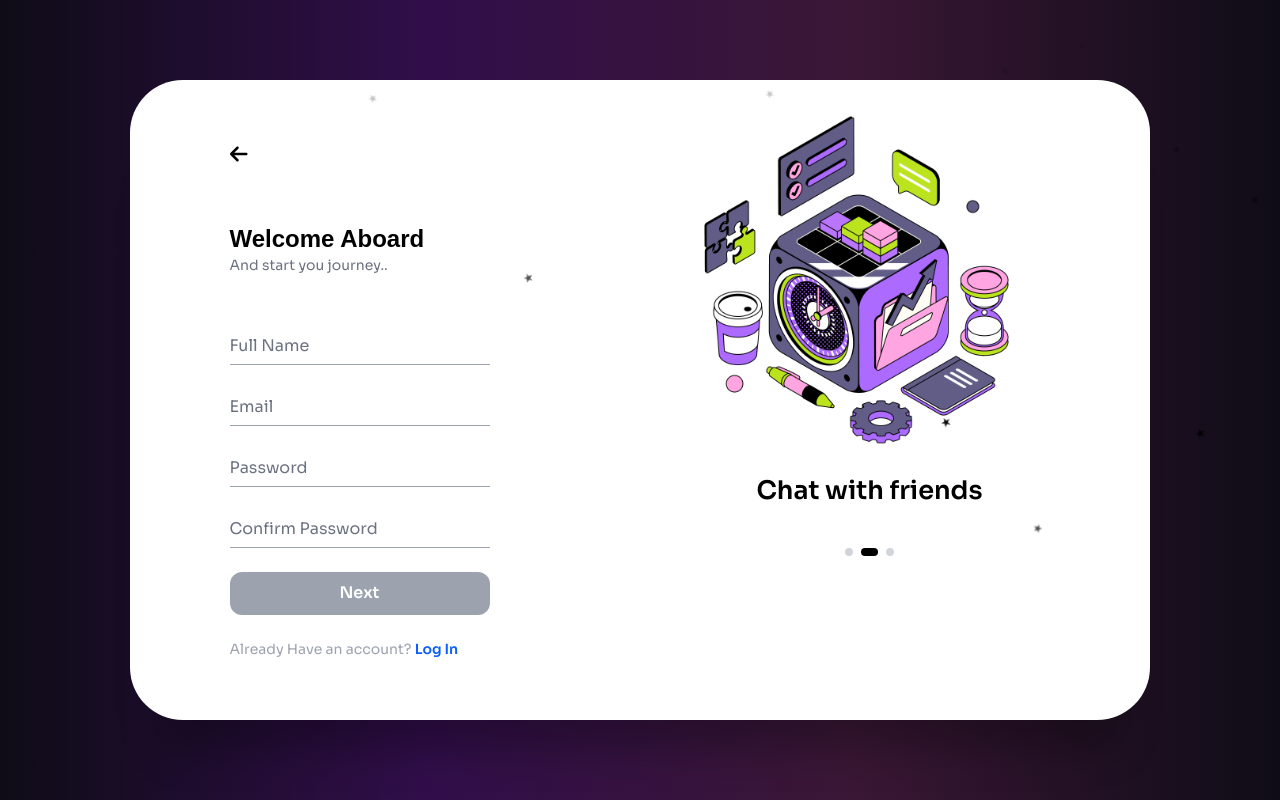
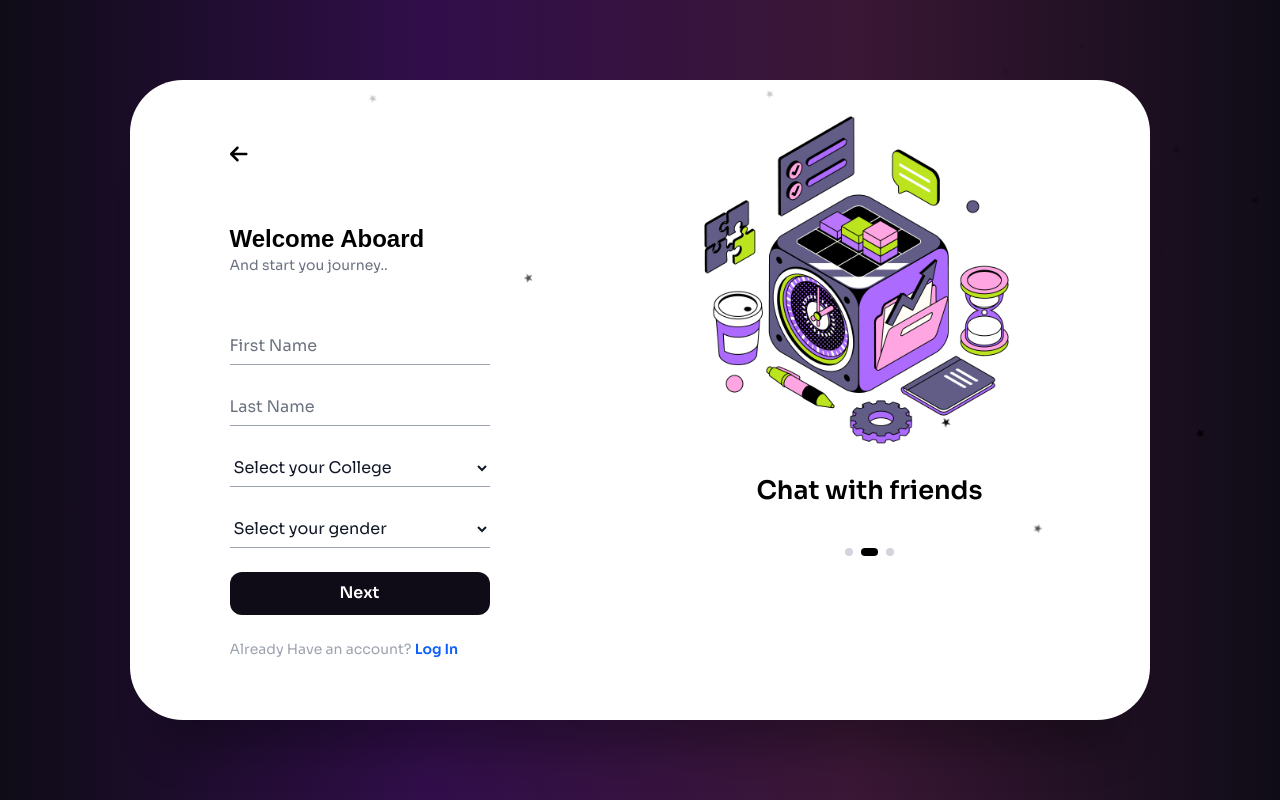
Before and after one commit to aakarsh-sharma118/clgvibe-dark, a React (Vite) app: page /clgvibe-dark/signup in a window 1280 px wide. Built offline with nearby package versions, Linux system fonts and the light colour scheme.

Commit message:
Code Recatoring

```diff
--- a/src/components/Login/LoginPage.jsx
+++ b/src/components/Login/LoginPage.jsx
@@ -17,7 +17,7 @@ const TextInput = ({
   focusedField,
   isEmpty,
   type = "text",
-  minLength = 4,
+  minLength = 2,
 }) => (
   <div className="relative h-[37px]">
     <input
@@ -34,6 +34,7 @@ const TextInput = ({
       required
     />
     <label
+      htmlFor={name}
       className={`absolute left-0 top-1/2 transform -translate-y-1/2 text-gray-500 transition-all duration-300 ${
         focusedField === name || !isEmpty
           ? "text-sm top-[-2px]"
@@ -65,12 +66,16 @@ const LoginPage = (props) => {
     email: "",
     password: "",
     confirmPassword: "",
-    fullName: "",
+    firstName: "",
+    lastName: "",
     gender: "",
     college: "",
     agreeTerms: false,
     applyForCollege: false,
   });
+
+  // State to track form-specific error messages
+  const [formErrors, setFormErrors] = useState({});
 
   // State to track the current step in the multi-step sign-up process
   const [currentStep, setCurrentStep] = useState(1);
@@ -107,6 +112,7 @@ const LoginPage = (props) => {
     } else {
       setSignUpFormData((prev) => ({ ...prev, [name]: value ?? "" }));
     }
+    setFormErrors({});
   };
 
   // Handle input focus
@@ -128,27 +134,66 @@ const LoginPage = (props) => {
     }
   };
 
+  // Validate email format
+  const isEmailValid = (email) => {
+    const emailRegex = /^[^\s@]+@[^\s@]+\.[^\s@]+$/;
+    return emailRegex.test(email);
+  };
+
   // Form submission handler for login
   const handleLoginSubmit = (e) => {
     e.preventDefault();
+    // Additional login validation logic can be added here
   };
 
   // Form submission handler for sign-up
   const handleSignUpSubmit = (e) => {
     e.preventDefault();
-    setCurrentStep(3)
+
+    const { email, password, confirmPassword, agreeTerms } = signUpFormData;
+
+    // Validation logic
+    const errors = {};
+    if (!email?.trim()) errors.email = "Email is required.";
+    else if (!isEmailValid(email)) errors.email = "Invalid email format.";
+    if (!password?.trim()) errors.password = "Password is required.";
+    if (password?.trim() !== confirmPassword?.trim())
+      errors.confirmPassword = "Passwords do not match.";
+    if (!agreeTerms) errors.agreeTerms = "You must agree to the terms.";
+
+    setFormErrors(errors);
+
+    if (Object.keys(errors).length === 0) {
+      setCurrentStep(3);
+    }
   };
 
   // Validate step 1 form
   const isStep1Valid = () => {
-    const { fullName, email, password, confirmPassword } = signUpFormData;
-    return (
-      fullName &&
-      email &&
-      password &&
-      confirmPassword &&
-      password === confirmPassword
-    );
+    const { firstName, lastName, college } = signUpFormData;
+    const errors = {};
+
+    // Validation logic
+    if (!firstName?.trim()) {
+      errors.firstName = "First Name is required.";
+    } else if (firstName.trim().length < 2) {
+      errors.firstName = "Please enter at least 2 characters.";
+    }
+
+    if (!lastName?.trim()) {
+      errors.lastName = "Last Name is required.";
+    } else if (lastName.trim().length < 2) {
+      errors.lastName = "Please enter at least 2 characters.";
+    }
+
+    if (!college?.trim()) {
+      errors.college = "You must select your College.";
+    }
+
+    setFormErrors(errors);
+
+    // Return whether the form is valid without setting the step here.
+    return Object.keys(errors).length === 0;
   };
 
   return (
@@ -186,13 +231,14 @@ const LoginPage = (props) => {
                 <button
                   type="button"
                   onClick={() => setIsLoginFormVisible(false)}
-                  className="text-[#0d5ffd] text-sm font-semibold hover:text-[#4a2c75] transition"
+                  className="text-color-link text-sm font-semibold hover:text-color-hover transition"
                 >
                   Sign up
                 </button>
               </div>
               {/* Login form fields */}
               <div className="space-y-6">
+                {/* Username Input Field */}
                 <TextInput
                   label="Username"
                   name="username"
@@ -203,10 +249,13 @@ const LoginPage = (props) => {
                   focusedField={focusedField}
                   isEmpty={isFieldEmpty("username")}
                 />
+
+                {/* Password Input Field */}
                 <TextInput
                   label="Password"
                   name="password"
                   type="password"
+                  minLength="8"
                   value={loginFormData.password}
                   onChange={handleInputChange}
                   onFocus={handleInputFocus}
@@ -215,14 +264,14 @@ const LoginPage = (props) => {
                   isEmpty={isFieldEmpty("password")}
                 />
                 {/* Sign in button */}
-                <button className="w-full h-[43px] bg-[#0F0C17] text-white rounded-xl font-semibold hover:bg-[#4a2c75] transition-all">
+                <button className="w-full h-[43px] bg-[#0F0C17] text-white rounded-xl font-semibold hover:bg-color-hover transition-all">
                   Sign In
                 </button>
                 <p className="text-sm text-gray-400">
                   Forgotten your password or login details?
                   <Link
                     to="/forgot-password"
-                    className="text-[#0d5ffd] hover:text-[#4a2c75] transition"
+                    className="text-color-link hover:text-color-hover transition"
                   >
                     {" "}
                     Get help{" "}
@@ -232,7 +281,7 @@ const LoginPage = (props) => {
               </div>
             </form>
           ) : currentStep === 1 ? (
-            // Step 1 of the Sign-up form
+            // Step 1 of sign-up form
             <form
               className="max-w-[260px] w-full mx-auto h-full pb-[10rem] sm:pb-0 flex flex-col justify-evenly transition-opacity duration-300"
               onSubmit={handleSignUpSubmit}
@@ -257,61 +306,101 @@ const LoginPage = (props) => {
               </div>
               {/* Form fields for step 1 */}
               <div className="space-y-6">
+                {/* First Name Input Field */}
                 <TextInput
-                  label="Full Name"
-                  name="fullName"
-                  value={signUpFormData.fullName}
+                  label="First Name"
+                  name="firstName"
+                  value={signUpFormData.firstName}
                   onChange={handleInputChange}
                   onFocus={handleInputFocus}
                   onBlur={handleInputBlur}
                   focusedField={focusedField}
-                  isEmpty={isFieldEmpty("fullName")}
+                  isEmpty={isFieldEmpty("firstName")}
                 />
+                {/* Validation errors */}
+                {formErrors.firstName &&
+                  formErrors.firstName &&
+                  formErrors.firstName !== "" && (
+                    <p
+                      className="text-red-500 text-xs !mt-1"
+                      key={formErrors.firstName}
+                    >
+                      {formErrors.firstName}
+                    </p>
+                  )}
+
+                {/* Last Name Input Field */}
                 <TextInput
-                  label="Email"
-                  name="email"
-                  type="email"
-                  value={signUpFormData.email}
+                  label="Last Name"
+                  name="lastName"
+                  value={signUpFormData.lastName}
                   onChange={handleInputChange}
                   onFocus={handleInputFocus}
                   onBlur={handleInputBlur}
                   focusedField={focusedField}
-                  isEmpty={isFieldEmpty("email")}
+                  isEmpty={isFieldEmpty("lastName")}
                 />
-                <TextInput
-                  label="Password"
-                  name="password"
-                  type="password"
-                  value={signUpFormData.password}
+                {/* Validation errors */}
+                {formErrors.lastName &&
+                  formErrors.lastName &&
+                  formErrors.lastName !== "" && (
+                    <p
+                      className="text-red-500 text-xs !mt-1"
+                      key={formErrors.lastName}
+                    >
+                      {formErrors.lastName}
+                    </p>
+                  )}
+
+                {/* College options */}
+                <div className="relative h-[37px]">
+                  <select
+                    name="college"
+                    value={signUpFormData.college}
                     onChange={handleInputChange}
-                  onFocus={handleInputFocus}
-                  onBlur={handleInputBlur}
-                  focusedField={focusedField}
-                  isEmpty={isFieldEmpty("password")}
-                />
-                <TextInput
-                  label="Confirm Password"
-                  name="confirmPassword"
-                  type="password"
-                  value={signUpFormData.confirmPassword}
+                    className="w-full h-full bg-transparent border-b border-gray-400 outline-none text-gray-900 focus:border-black transition-all duration-300 input-field"
+                    required
+                  >
+                    {colleges.map((college, index) => (
+                      <option key={index} value={college}>
+                        {college}
+                      </option>
+                    ))}
+                  </select>
+                </div>
+                {/* Validation errors */}
+                {formErrors.college &&
+                  formErrors.college &&
+                  formErrors.college !== "" && (
+                    <p
+                      className="text-red-500 text-xs !mt-1"
+                      key={formErrors.college}
+                    >
+                      {formErrors.college}
+                    </p>
+                  )}
+
+                {/* Gender options */}
+                <div className="relative h-[37px]">
+                  <select
+                    name="gender"
+                    value={signUpFormData.gender}
                     onChange={handleInputChange}
-                  onFocus={handleInputFocus}
-                  onBlur={handleInputBlur}
-                  focusedField={focusedField}
-                  isEmpty={isFieldEmpty("confirmPassword")}
-                />
-                {/* Step 1 Next button */}
+                    className="w-full h-full bg-transparent border-b border-gray-400 outline-none text-gray-900 focus:border-black transition-all duration-300 input-field"
+                    required
+                  >
+                    <option value="">Select your gender</option>
+                    <option value="Male">Male</option>
+                    <option value="Female">Female</option>
+                    <option value="Other">Other</option>
+                  </select>
+                </div>
+
+                {/* Continue To Step 2 button */}
                 <button
                   type="submit"
-                  className={`w-full h-[43px] ${
-                    isStep1Valid()
-                      ? "bg-[#0F0C17] hover:bg-[#4a2c75]"
-                      : "bg-gray-400"
-                  } text-white rounded-xl font-semibold transition-all ${
-                    !isStep1Valid() && "cursor-not-allowed"
-                  }`}
-                  disabled={!isStep1Valid()}
-                  onClick={() => setCurrentStep(2)}
+                  className="w-full h-[43px] bg-[#0F0C17] hover:bg-color-hover text-white rounded-xl font-semibold transition-all"
+                  onClick={isStep1Valid}
                 >
                   Next
                 </button>
@@ -320,7 +409,7 @@ const LoginPage = (props) => {
                   <button
                     type="button"
                     onClick={() => setIsLoginFormVisible(true)}
-                    className="text-[#0d5ffd] text-sm font-semibold hover:text-[#4a2c75] transition"
+                    className="text-color-link text-sm font-semibold hover:text-color-hover transition"
                   >
                     Log In
                   </button>
@@ -328,7 +417,7 @@ const LoginPage = (props) => {
               </div>
             </form>
           ) : currentStep === 2 ? (
-            // Step 2: Select Your Gender
+            // Step 2 of the sign-up process - additional user details
             <form
               className="max-w-[260px] w-full mx-auto h-full pb-[10rem] sm:pb-0 flex flex-col justify-evenly transition-opacity duration-300"
               onSubmit={handleSignUpSubmit}
@@ -345,43 +434,84 @@ const LoginPage = (props) => {
               {/* Sign-up Step 2 form title */}
               <div className="mb-6">
                 <h2 className="font-Abel text-2xl font-semibold text-black">
-                  Step 2
+                  Step 2 : Additional Details
                 </h2>
                 <h6 className="text-gray-500 text-sm">You are nearly there!</h6>
               </div>
-              {/* College options */}
               <div className="space-y-6">
-                <div className="relative h-[37px]">
-                  <select
-                    name="college"
-                    value={signUpFormData.college}
+                {/* Email Input Field */}
+                <TextInput
+                  label="Email"
+                  name="email"
+                  value={signUpFormData.email}
                   onChange={handleInputChange}
-                    className="w-full h-full bg-transparent border-b border-gray-400 outline-none text-gray-900 focus:border-black transition-all duration-300 input-field"
-                    required
+                  onFocus={handleInputFocus}
+                  onBlur={handleInputBlur}
+                  focusedField={focusedField}
+                  isEmpty={isFieldEmpty("email")}
+                />
+                {/* Validation errors */}
+                {formErrors.email &&
+                  formErrors.email &&
+                  formErrors.email !== "" && (
+                    <p
+                      className="text-red-500 text-xs !mt-1"
+                      key={formErrors.email}
                     >
-                    {colleges.map((college, index) => (
-                      <option key={index} value={college}>
-                        {college}
-                      </option>
-                    ))}
-                  </select>
-                </div>
+                      {formErrors.email}
+                    </p>
+                  )}
 
-                {/* Gender options */}
-                <div className="relative h-[37px]">
-                  <select
-                    name="gender"
-                    value={signUpFormData.gender}
+                {/* Password Input Field */}
+                <TextInput
+                  label="Password"
+                  name="password"
+                  type="password"
+                  minLength="8"
+                  value={signUpFormData.password}
                   onChange={handleInputChange}
-                    className="w-full h-full bg-transparent border-b border-gray-400 outline-none text-gray-900 focus:border-black transition-all duration-300 input-field"
-                    required
+                  onFocus={handleInputFocus}
+                  onBlur={handleInputBlur}
+                  focusedField={focusedField}
+                  isEmpty={isFieldEmpty("password")}
+                />
+                {/* Validation errors */}
+                {formErrors.password &&
+                  formErrors.password &&
+                  formErrors.password !== "" && (
+                    <p
+                      className="text-red-500 text-xs !mt-1"
+                      key={formErrors.password}
                     >
-                    <option value="">Select Gender</option>
-                    <option value="Male">Male</option>
-                    <option value="Female">Female</option>
-                    <option value="Other">Other</option>
-                  </select>
-                </div>
+                      {formErrors.password}
+                    </p>
+                  )}
+
+                {/* Confirm Password Input Field */}
+                <TextInput
+                  label="Confirm Password"
+                  name="confirmPassword"
+                  type="password"
+                  minLength="8"
+                  value={signUpFormData.confirmPassword}
+                  onChange={handleInputChange}
+                  onFocus={handleInputFocus}
+                  onBlur={handleInputBlur}
+                  focusedField={focusedField}
+                  isEmpty={isFieldEmpty("confirmPassword")}
+                />
+                {/* Validation errors */}
+                {formErrors.confirmPassword &&
+                  formErrors.confirmPassword &&
+                  formErrors.confirmPassword !== "" && (
+                    <p
+                      className="text-red-500 text-xs !mt-1"
+                      key={formErrors.confirmPassword}
+                    >
+                      {formErrors.confirmPassword}
+                    </p>
+                  )}
+
                 {/* Agree Terms checkbox */}
                 <div className="relative h-[37px]">
                   <label className="inline-flex items-center text-gray-500">
@@ -389,11 +519,11 @@ const LoginPage = (props) => {
                       type="checkbox"
                       name="agreeTerms"
                       checked={signUpFormData.agreeTerms}
-                      onChange={(e) =>
-                        setSignUpFormData({
-                          ...signUpFormData,
-                          agreeTerms: e.target.checked,
-                        })
+                      onChange={() =>
+                        setSignUpFormData((prev) => ({
+                          ...prev,
+                          agreeTerms: !prev.agreeTerms,
+                        }))
                       }
                       className="mr-2"
                       required
@@ -401,12 +531,23 @@ const LoginPage = (props) => {
                     I agree to the terms and conditions
                   </label>
                 </div>
+                {/* Validation errors */}
+                {formErrors.agreeTerms &&
+                  formErrors.agreeTerms &&
+                  formErrors.agreeTerms !== "" && (
+                    <p
+                      className="text-red-500 text-xs !mt-1"
+                      key={formErrors.agreeTerms}
+                    >
+                      {formErrors.agreeTerms}
+                    </p>
+                  )}
                 {/* Step 2 Next button */}
                 <button
                   type="submit"
                   className={`w-full h-[43px] ${
                     signUpFormData.agreeTerms
-                      ? "bg-[#0F0C17] hover:bg-[#4a2c75]"
+                      ? "bg-[#0F0C17] hover:bg-color-hover"
                       : "bg-gray-400"
                   } text-white rounded-xl font-semibold transition-all ${
                     !signUpFormData.agreeTerms && "cursor-not-allowed"
@@ -426,13 +567,14 @@ const LoginPage = (props) => {
             <div className="max-w-[260px] w-full mx-auto h-full pb-[10rem] sm:pb-0 flex flex-col justify-evenly transition-opacity duration-300">
               {/* Additional form steps or content can be added here */}
               <h2 className="font-Abel text-2xl font-semibold text-black">
-                Thank you for signing up!
+                Sign-up Complete!
               </h2>
               <p className="text-gray-500">
+                Thank you for signing up! You can now log in to your account.
                 Please check your email for confirmation.
               </p>
               <button
-                className="mt-4 w-full h-[43px] bg-[#0F0C17] text-white rounded-xl font-semibold hover:bg-[#4a2c75] transition-all"
+                className="mt-4 w-full h-[43px] bg-[#0F0C17] text-white rounded-xl font-semibold hover:bg-color-hover transition-all"
                 onClick={() => setIsLoginFormVisible(true)}
               >
                 Return to Login
--- a/tailwind.config.js
+++ b/tailwind.config.js
@@ -15,6 +15,8 @@ export default {
           4: "#7ADB78",
           5: "#858DFF",
           6: "#FF98E2",
+          "link": "#0d5ffd",
+          "hover": "#4a2c75",
         },
         stroke: {
           1: "#26242C",
```
Lines whose indentation alone changed are shown as unchanged.
